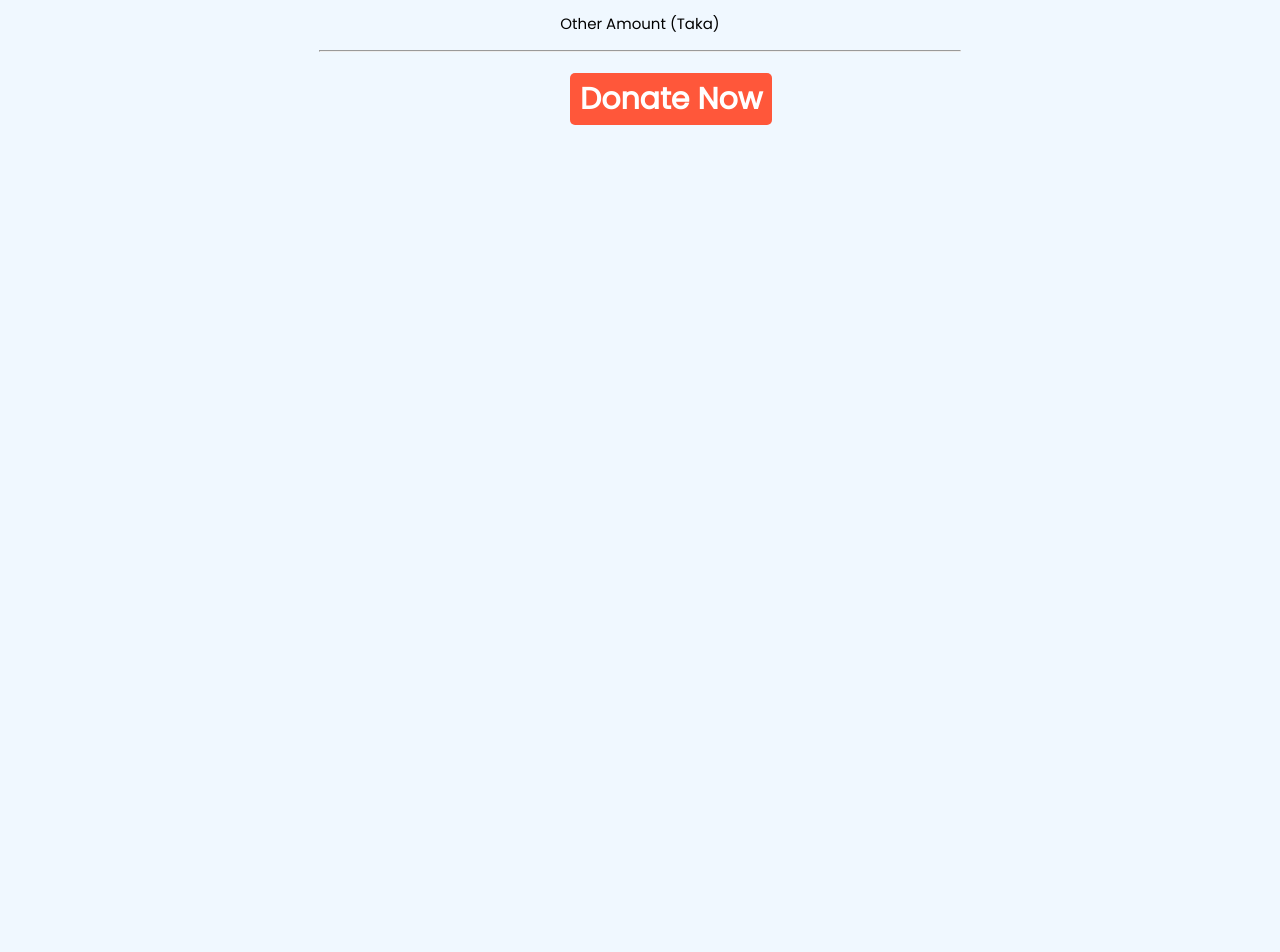
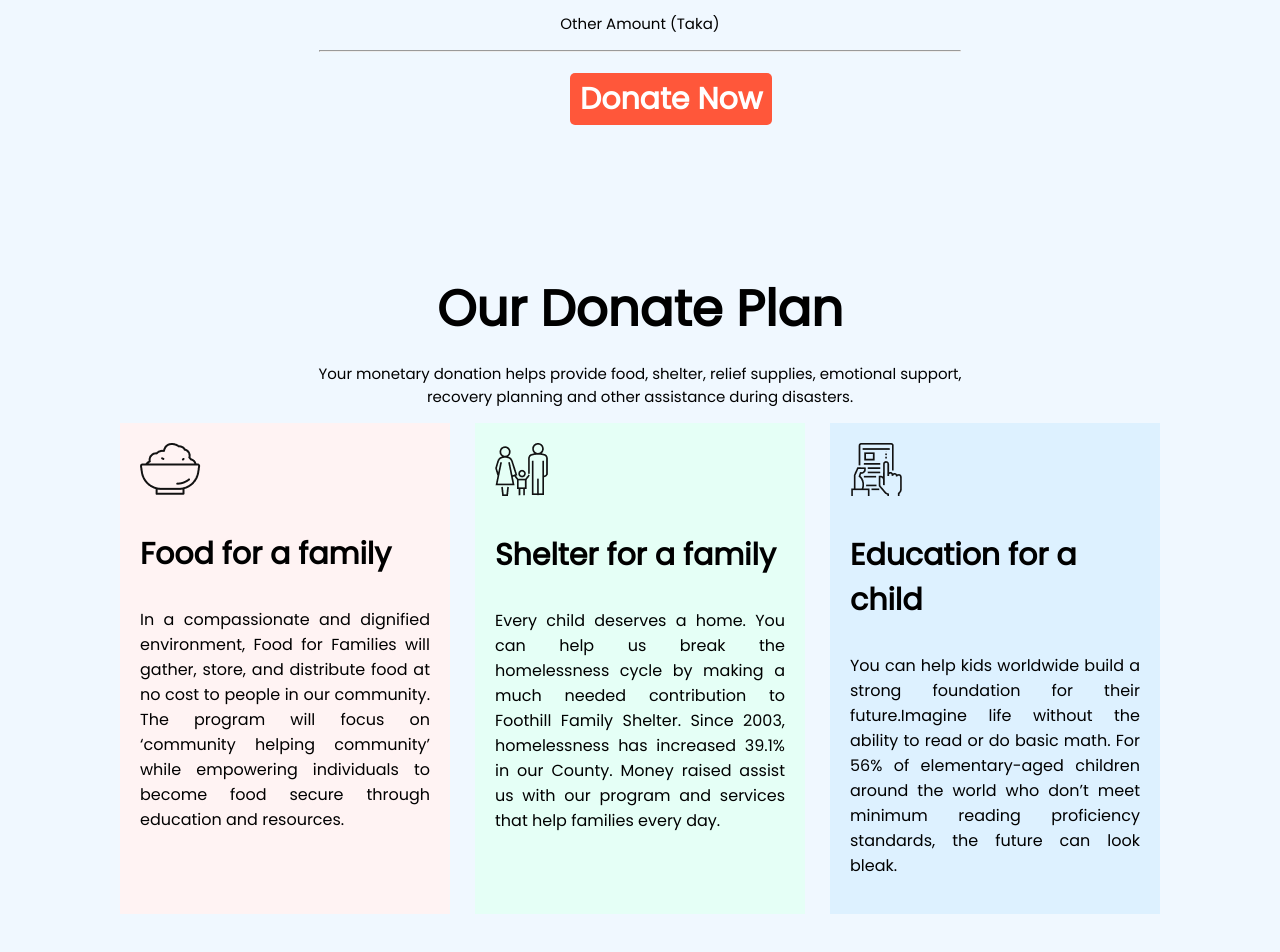
Before and after one commit to rehan999/donate-for-people, a plain HTML site: page index.html in a window 1280 px wide. Shown: the part 1166-2118 px from the top of the page. Before the commit the page ends 1438 px from the top, so only its background shows below. Drawn offline with Linux system fonts and the light colour scheme; a web font is replaced by a local one.

Commit message:
git donate plan section commit

```diff
--- a/index.html
+++ b/index.html
@@ -26,8 +26,8 @@
 
     <section class="donation-amount">
         <div>
-            <h1>Donate Today</h1>
-            <p>With your support, we can build a sustainable future for all people and the planet. <br> Make a donation online today.This fund will finance Caritas programmes <br> supporting migrants around the world.</p>
+            <h1 class="section-heading">Donate Today</h1>
+            <p class="small-massage">With your support, we can build a sustainable future for all people and the planet. <br> Make a donation online today.This fund will finance Caritas programmes <br> supporting migrants around the world.</p>
         </div>
         <div class="dontaion-flex">
             <h3>100tk</h3>
@@ -36,10 +36,38 @@
             <h3>5000tk</h3>
         </div>
         <div >
-            <p>Other Amount (Taka)</p>
+            <p class="small-massage">Other Amount (Taka)</p>
             <hr>
             <a class="donate-button-style" href="https://assunnahfoundation.org/donation" target="_blank"> Donate Now </a>
         </div>
     </section>
+                    <!-- Donation planning section -->
+    <section>
+        <div>
+            <h1 class="section-heading"> Our Donate Plan </h1>
+            <p class="small-massage">Your monetary donation helps provide food, shelter, relief supplies, emotional support, <br> recovery planning and other assistance during disasters. </p>
+
+        </div>
+        <div class="plan-container">
+            <div id="food-item">
+                <img src="icons/food.png" alt="">
+                <h3>Food for a family</h3>
+                <p>In a compassionate and dignified environment, Food for Families will gather, store, and distribute food at no cost to people in our community.  The program will focus on ‘community helping community’ while empowering individuals to become food secure through education and resources.</p>
+            </div>
+            <div id="shelter-item">
+                <img src="icons/shelter.png" alt="">
+                <h3>Shelter for a family</h3>
+                <p>
+                    Every child deserves a home. You can help us break the homelessness cycle by making a much needed contribution to Foothill Family Shelter. Since 2003, homelessness has increased 39.1% in our County. Money raised assist us with our program and services that help families every day.
+                </p>
+            </div>
+            <div id="education-item">
+                <img src="icons/Frame-1.png" alt="">
+                <h3>Education for a child</h3>
+                <p>You can help kids worldwide build a strong foundation for their future.Imagine life without the ability to read or do basic math. For 56% of elementary-aged children around the world who don’t meet minimum reading proficiency standards, the future can look bleak.</p>
+            </div>
+        </div>
+
+    </section>
 </body>
 </html>
--- a/style.css
+++ b/style.css
@@ -5,7 +5,7 @@ body{
     background-color: aliceblue;
     margin: 0px;
 }
- /* 1st section start  */
+          /* hedaing section start  */
 .heading-area{
     background-image: url('images/donation13.jpg');
     background-repeat: no-repeat;
@@ -46,18 +46,18 @@ body{
 
 }
 
- /* 2nd section start  */
+            /* Donate amount section start  */
 
 .donation-amount{
     margin-bottom: 150px;
 }
-.donation-amount h1{
+.section-heading{
     text-align: center;
     font-size: 50px;
     font-weight:900;
     margin-bottom: 0px;
 }
-.donation-amount p{
+.small-massage{
     text-align: center;
     font-size: 15px;
     font-weight: 500;
@@ -87,4 +87,33 @@ body{
     margin-bottom: 25px;
  }
 
- /* 3rd section start  */
+               /* Donation planning section start  */
+.plan-container{
+    display: flex;
+    margin-left: 120px;
+    margin-bottom: 150px;
+}
+.plan-container #food-item{
+    width: 25%;
+    background-color: rgb(255, 243, 243);
+    margin-right: 25px;
+    padding: 20px;
+}
+.plan-container #shelter-item{
+    width: 25%;
+    background-color: rgb(229, 255, 246);
+    margin-right: 25px;
+    padding: 20px;
+}
+.plan-container #education-item{
+    width: 25%;
+    background-color: rgb(221, 241, 255);
+    padding: 20px;
+}
+.plan-container h3{
+    font-size: 30px;
+    font-weight: 600;
+}
+.plan-container p{
+    text-align: justify;
+}
```
